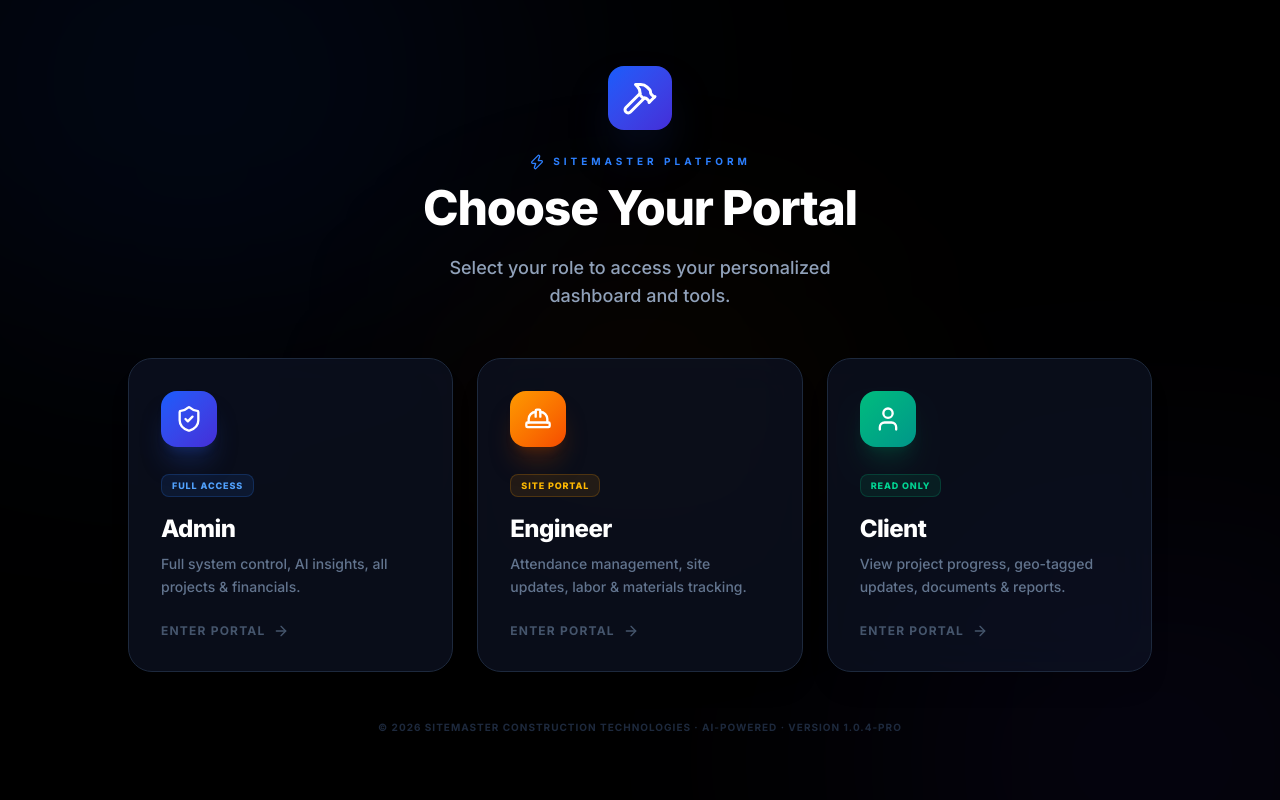
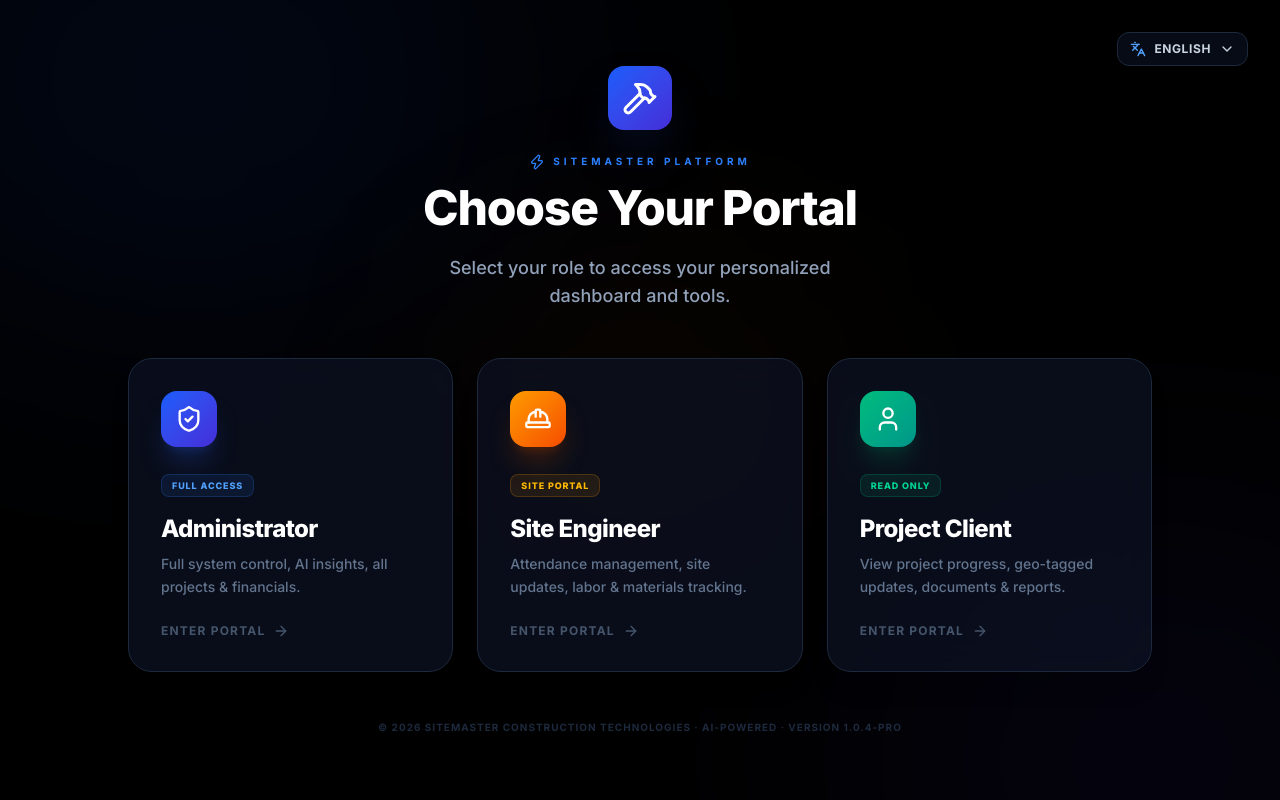
Before and after one commit to poorvik-gowda-cmd/smart-construction, a Next.js app: page / in a window 1280 px wide. Built offline with nearby package versions, Linux system fonts and the light colour scheme.

Commit message:
feat: extend multi-language support to landing page

```diff
--- a/src/app/page.tsx
+++ b/src/app/page.tsx
@@ -2,48 +2,56 @@
 
 import { useRouter } from 'next/navigation';
 import { Hammer, ShieldCheck, User, HardHat, ArrowRight, Zap } from 'lucide-react';
+import { useLanguage } from '@/context/LanguageContext';
+import LanguageSwitcher from '@/components/LanguageSwitcher';
 
-const portals = [
+const getPortals = (t: (key: string) => string) => [
   {
     role: 'admin',
-    label: 'Admin',
-    description: 'Full system control, AI insights, all projects & financials.',
+    label: t('Administrator'),
+    description: t('Full system control, AI insights, all projects & financials.'),
     icon: ShieldCheck,
     gradient: 'from-blue-600 to-indigo-700',
     glow: 'shadow-blue-900/40',
     border: 'hover:border-blue-500/50',
     badge: 'bg-blue-500/10 text-blue-400 border-blue-500/20',
-    badgeText: 'Full Access',
+    badgeText: t('Full Access'),
   },
   {
     role: 'engineer',
-    label: 'Engineer',
-    description: 'Attendance management, site updates, labor & materials tracking.',
+    label: t('Site Engineer'),
+    description: t('Attendance management, site updates, labor & materials tracking.'),
     icon: HardHat,
     gradient: 'from-amber-500 to-orange-600',
     glow: 'shadow-amber-900/40',
     border: 'hover:border-amber-500/50',
     badge: 'bg-amber-500/10 text-amber-400 border-amber-500/20',
-    badgeText: 'Site Portal',
+    badgeText: t('Site Portal'),
   },
   {
     role: 'client',
-    label: 'Client',
-    description: 'View project progress, geo-tagged updates, documents & reports.',
+    label: t('Project Client'),
+    description: t('View project progress, geo-tagged updates, documents & reports.'),
     icon: User,
     gradient: 'from-emerald-500 to-teal-600',
     glow: 'shadow-emerald-900/40',
     border: 'hover:border-emerald-500/50',
     badge: 'bg-emerald-500/10 text-emerald-400 border-emerald-500/20',
-    badgeText: 'Read Only',
+    badgeText: t('Read Only'),
   },
 ];
 
 export default function PortalSelectorPage() {
   const router = useRouter();
+  const { t } = useLanguage();
+  const portals = getPortals(t);
 
   return (
     <div className="min-h-screen bg-black flex flex-col items-center justify-center p-6 relative overflow-hidden">
+      {/* Language Switcher Positioned at Top Right */}
+      <div className="absolute top-8 right-8 z-50">
+        <LanguageSwitcher />
+      </div>
       <div className="absolute top-[-15%] left-[-10%] w-[50%] h-[50%] bg-blue-600/10 blur-[140px] rounded-full pointer-events-none" />
       <div className="absolute bottom-[-15%] right-[-10%] w-[40%] h-[40%] bg-indigo-600/10 blur-[140px] rounded-full pointer-events-none" />
       <div className="absolute top-1/2 left-1/2 -translate-x-1/2 -translate-y-1/2 w-[30%] h-[30%] bg-amber-600/5 blur-[120px] rounded-full pointer-events-none" />
@@ -57,13 +65,13 @@ export default function PortalSelectorPage() {
           </div>
           <div className="flex items-center justify-center space-x-2 mb-2">
             <Zap className="w-4 h-4 text-blue-500" />
-            <span className="text-[10px] font-bold text-blue-500 uppercase tracking-[0.4em]">SiteMaster Platform</span>
+            <span className="text-[10px] font-bold text-blue-500 uppercase tracking-[0.4em]">{t('SiteMaster Platform')}</span>
           </div>
           <h1 className="text-5xl font-extrabold text-white tracking-tight leading-tight">
-            Choose Your Portal
+            {t('Choose Your Portal')}
           </h1>
           <p className="text-slate-400 text-lg max-w-md mx-auto font-medium">
-            Select your role to access your personalized dashboard and tools.
+            {t('Select your role to access your personalized dashboard and tools.')}
           </p>
         </div>
 
@@ -89,7 +97,7 @@ export default function PortalSelectorPage() {
                   {portal.description}
                 </p>
                 <div className="mt-6 flex items-center space-x-2 text-slate-600 group-hover:text-slate-300 transition-colors">
-                  <span className="text-xs font-bold uppercase tracking-widest">Enter Portal</span>
+                  <span className="text-xs font-bold uppercase tracking-widest">{t('Enter Portal')}</span>
                   <ArrowRight className="w-4 h-4 transform group-hover:translate-x-1 transition-transform" />
                 </div>
                 <div className={`absolute inset-0 rounded-3xl bg-gradient-to-br ${portal.gradient} opacity-0 group-hover:opacity-5 transition-opacity duration-300 pointer-events-none`} />
@@ -99,7 +107,7 @@ export default function PortalSelectorPage() {
         </div>
 
         <p className="text-center text-[10px] font-bold text-slate-800 uppercase tracking-widest">
-          © 2026 SiteMaster Construction Technologies · AI-Powered · Version 1.0.4-PRO
+          {t('© 2026 SiteMaster Construction Technologies · AI-Powered · Version 1.0.4-PRO')}
         </p>
       </div>
     </div>
--- a/src/i18n/translations.ts
+++ b/src/i18n/translations.ts
@@ -113,6 +113,19 @@ export const translations = {
     'Quotation': 'Quotation',
     'Share with Client (Mandatory for Quotations)': 'Share with Client (Mandatory for Quotations)',
     'Latest Quotations': 'Latest Quotations',
+
+    // Landing Page
+    'SiteMaster Platform': 'SiteMaster Platform',
+    'Choose Your Portal': 'Choose Your Portal',
+    'Select your role to access your personalized dashboard and tools.': 'Select your role to access your personalized dashboard and tools.',
+    'Full system control, AI insights, all projects & financials.': 'Full system control, AI insights, all projects & financials.',
+    'Full Access': 'Full Access',
+    'Attendance management, site updates, labor & materials tracking.': 'Attendance management, site updates, labor & materials tracking.',
+    'Site Portal': 'Site Portal',
+    'View project progress, geo-tagged updates, documents & reports.': 'View project progress, geo-tagged updates, documents & reports.',
+    'Read Only': 'Read Only',
+    'Enter Portal': 'Enter Portal',
+    '© 2026 SiteMaster Construction Technologies · AI-Powered · Version 1.0.4-PRO': '© 2026 SiteMaster Construction Technologies · AI-Powered · Version 1.0.4-PRO',
   },
   kn: {
     // Sidebar
@@ -226,6 +239,19 @@ export const translations = {
     'Quotation': 'ಕೋಟ್ (Quotation)',
     'Share with Client (Mandatory for Quotations)': 'ಕ್ಲೈಂಟ್ ಜೊತೆ ಹಂಚಿಕೊಳ್ಳಿ (ಕೋಟ್ ಅನಿವಾರ್ಯ)',
     'Latest Quotations': 'ಇತ್ತೀಚಿನ ಕೋಟ್ಗಳು',
+
+    // Landing Page
+    'SiteMaster Platform': 'ಸೈಟ್‌ಮಾಸ್ಟರ್ ಪ್ಲಾಟ್‌ಫಾರ್ಮ್',
+    'Choose Your Portal': 'ನಿಮ್ಮ ಪೋರ್ಟಲ್ ಆಯ್ಕೆಮಾಡಿ',
+    'Select your role to access your personalized dashboard and tools.': 'ನಿಮ್ಮ ವೈಯಕ್ತೀಕರಿಸಿದ ಡ್ಯಾಶ್‌ಬೋರ್ಡ್ ಮತ್ತು ಪರಿಕರಗಳನ್ನು ಪ್ರವೇಶಿಸಲು ನಿಮ್ಮ ಪಾತ್ರವನ್ನು ಆಯ್ಕೆಮಾಡಿ.',
+    'Full system control, AI insights, all projects & financials.': 'ಪೂರ್ಣ ಸಿಸ್ಟಮ್ ನಿಯಂತ್ರಣ, AI ಒಳನೋಟಗಳು, ಎಲ್ಲಾ ಯೋಜನೆಗಳು ಮತ್ತು ಹಣಕಾಸು.',
+    'Full Access': 'ಪೂರ್ಣ ಪ್ರವೇಶ',
+    'Attendance management, site updates, labor & materials tracking.': 'ಹಾಜರಾತಿ ನಿರ್ವಹಣೆ, ಸೈಟ್ ನವೀಕರಣಗಳು, ಕಾರ್ಮಿಕ ಮತ್ತು ಸಾಮಗ್ರಿಗಳ ಟ್ರ್ಯಾಕಿಂಗ್.',
+    'Site Portal': 'ಸೈಟ್ ಪೋರ್ಟಲ್',
+    'View project progress, geo-tagged updates, documents & reports.': 'ಯೋಜನೆಯ ಪ್ರಗತಿ, ಜಿಯೋ-ಟ್ಯಾಗ್ ಮಾಡಿದ ನವೀಕರಣಗಳು, ದಾಖಲೆಗಳು ಮತ್ತು ವರದಿಗಳನ್ನು ವೀಕ್ಷಿಸಿ.',
+    'Read Only': 'ಓದಲು ಮಾತ್ರ',
+    'Enter Portal': 'ಪೋರ್ಟಲ್ ಪ್ರವೇಶಿಸಿ',
+    '© 2026 SiteMaster Construction Technologies · AI-Powered · Version 1.0.4-PRO': '© 2026 ಸೈಟ್‌ಮಾಸ್ಟರ್ ಕನ್ಸ್ಟ್ರಕ್ಷನ್ ಟೆಕ್ನಾಲಜೀಸ್ · AI-ಚಾಲಿತ · ಆವೃತ್ತಿ 1.0.4-PRO',
   },
   hi: {
     // Sidebar
@@ -339,5 +365,18 @@ export const translations = {
     'Quotation': 'कोटेशन (Quotation)',
     'Share with Client (Mandatory for Quotations)': 'क्लाइंट के साथ साझा करें (कोटेशन के लिए अनिवार्य)',
     'Latest Quotations': 'नवीनतम कोटेशन',
+
+    // Landing Page
+    'SiteMaster Platform': 'साइटमास्टर प्लेटफॉर्म',
+    'Choose Your Portal': 'अपना पोर्टल चुनें',
+    'Select your role to access your personalized dashboard and tools.': 'अपने व्यक्तिगत डैशबोर्ड और टूल तक पहुंचने के लिए अपनी भूमिका चुनें।',
+    'Full system control, AI insights, all projects & financials.': 'पूर्ण सिस्टम नियंत्रण, AI अंतर्दृष्टि, सभी परियोजनाएं और वित्त।',
+    'Full Access': 'पूर्ण पहुंच',
+    'Attendance management, site updates, labor & materials tracking.': 'उपस्थिति प्रबंधन, साइट अपडेट, श्रम और सामग्री ट्रैकिंग।',
+    'Site Portal': 'साइट पोर्टल',
+    'View project progress, geo-tagged updates, documents & reports.': 'परियोजना की प्रगति, जियो-टैग किए गए अपडेट, दस्तावेज़ और रिपोर्ट देखें।',
+    'Read Only': 'केवल पढ़ने के लिए',
+    'Enter Portal': 'पोर्टल दर्ज करें',
+    '© 2026 SiteMaster Construction Technologies · AI-Powered · Version 1.0.4-PRO': '© 2026 साइटमास्टर कंस्ट्रक्शन टेक्नोलॉजीज · AI-संचालित · संस्करण 1.0.4-PRO',
   }
 };
```
